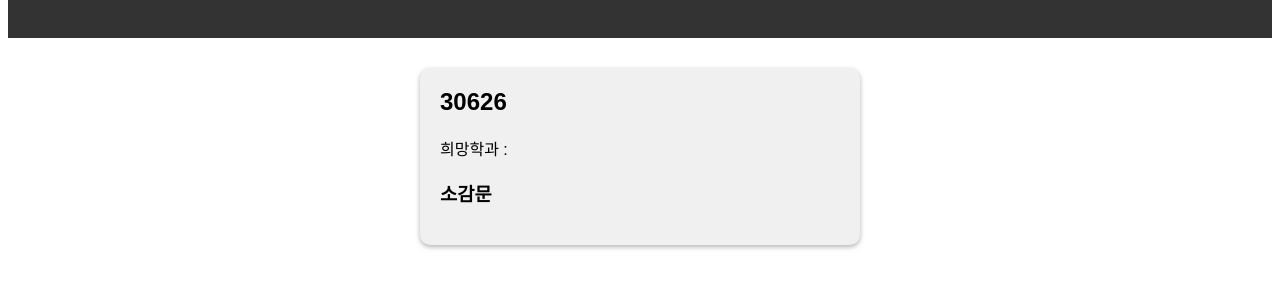
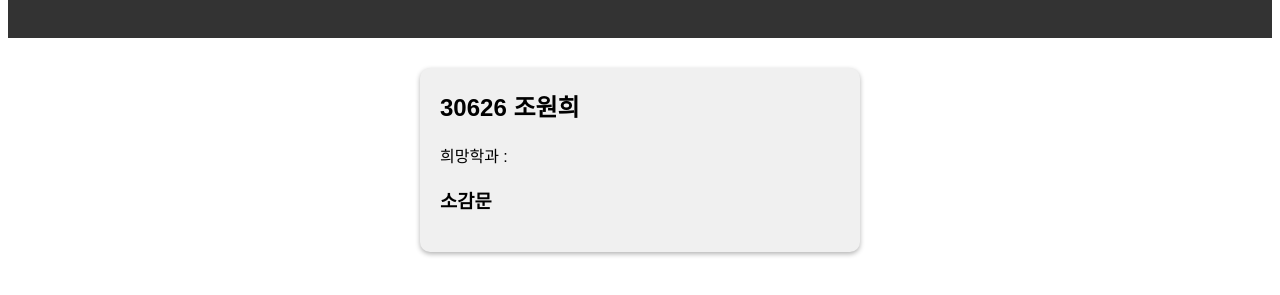
Before and after one commit to eunsungyong/eunsungyong.github.io, a plain HTML site: page 조원희.html in a window 1280 px wide. Shown: the part 77-372 px from the top of the page. Drawn offline with Linux system fonts and the light colour scheme.

Commit message:
Update 조원희.html

```diff
--- a/조원희.html
+++ b/조원희.html
@@ -66,7 +66,7 @@
 
     <main>
       <div class="team-member">
-        <h2>30626 </h2>
+        <h2>30626 조원희</h2>
         <p>희망학과 : </p>
         <div class="bio">
           <h3>소감문</h3>
```
